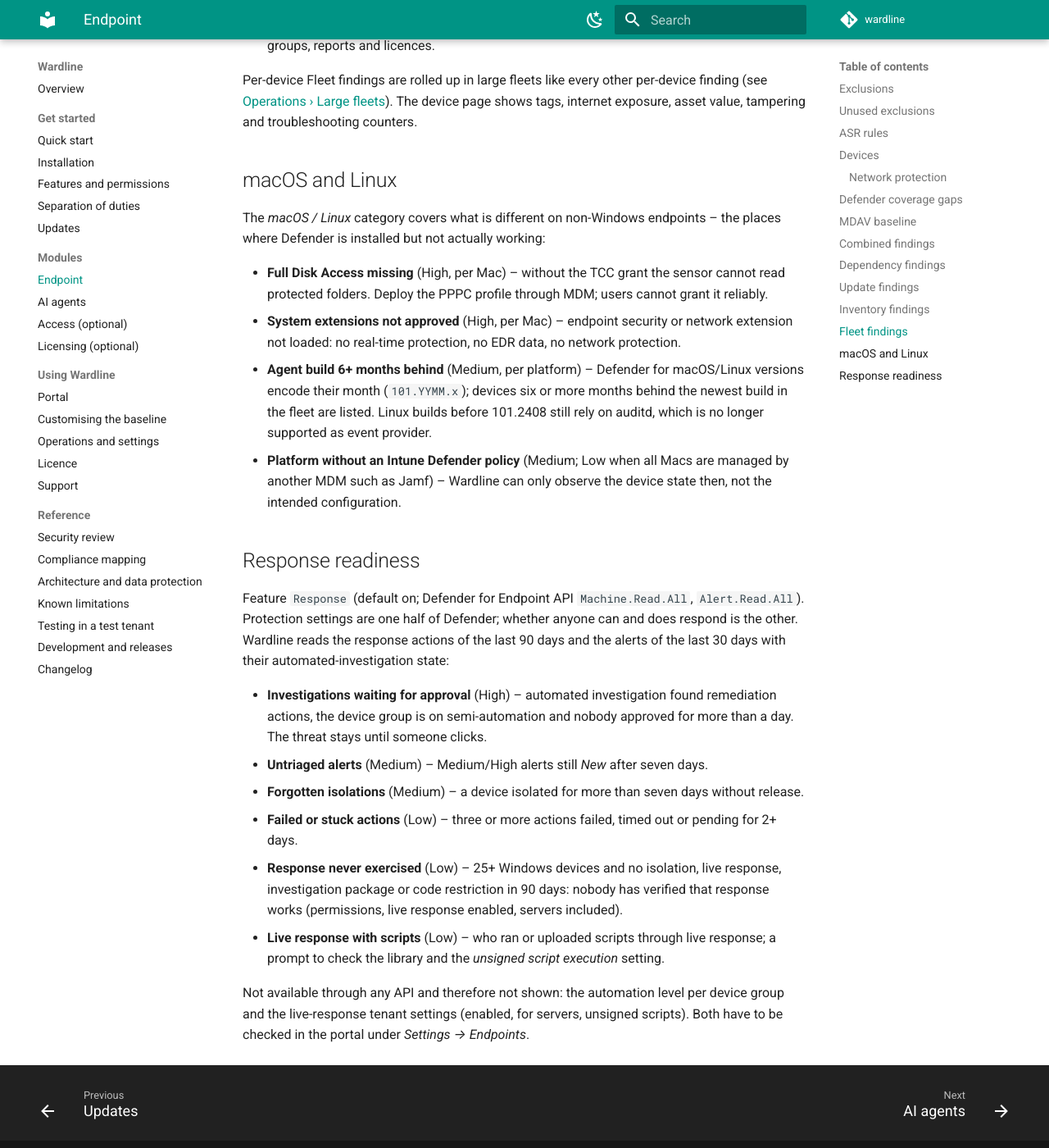
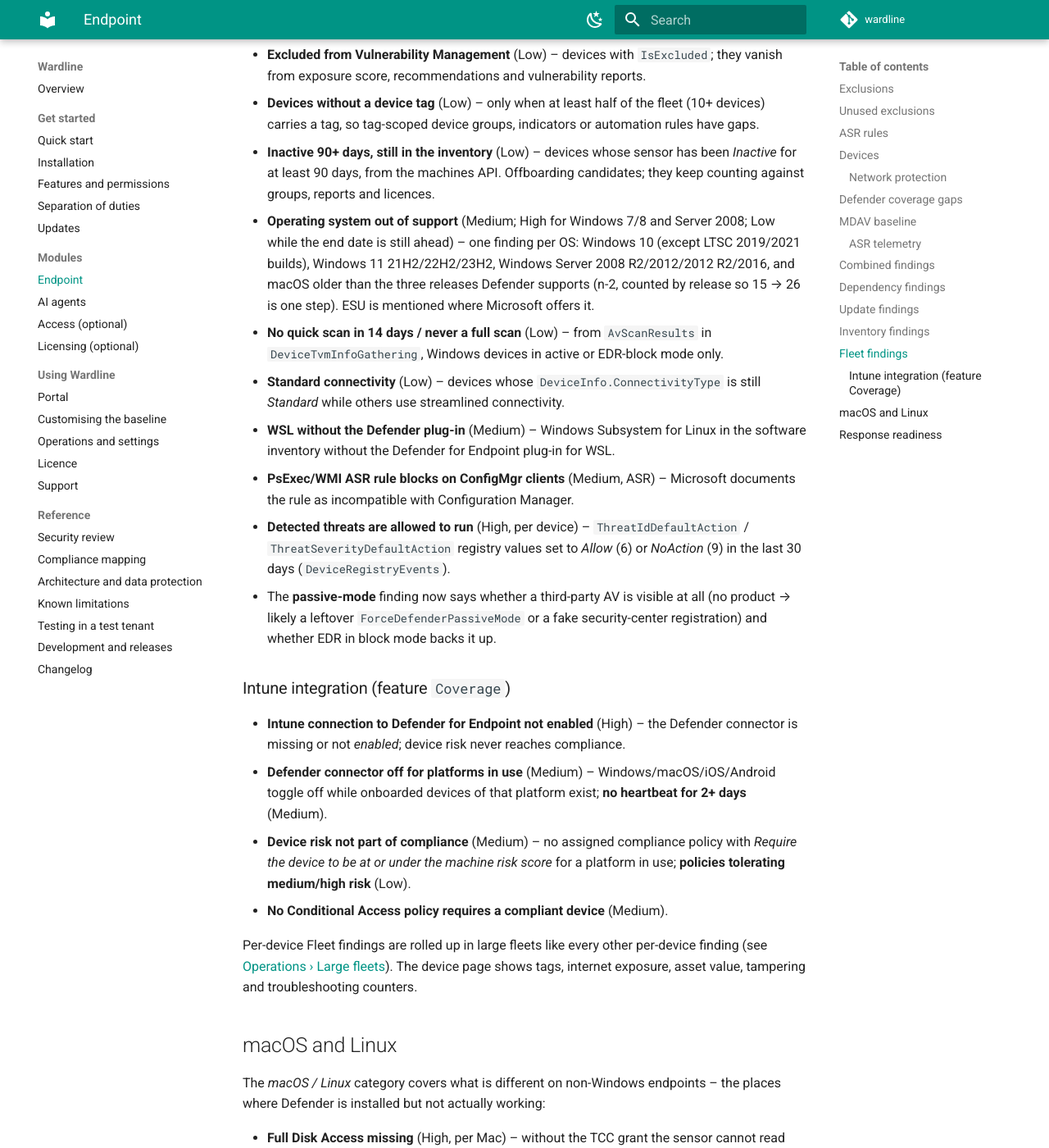
Before and after one commit to dominikhoefling/gapsio, an MkDocs documentation site: the page built from docs/modules/endpoint.md, in a window 1280 px wide and 1400 px high, scrolled down 4820 px. Shown: the whole window at 82% size. Built offline with MkDocs 1.6.1 and Material for MkDocs 9.7.7, drawn with Linux system fonts in a browser that asks for light colours; comment, search, counter and statistics services are not loaded; some of the changed text lies outside the part shown.

Commit message:
Baseline 2026.10.31, device hygiene, Intune integration, API apps and audit log
- Baseline: 21 new Windows checks (threat default actions, brute-force and
  remote encryption protection, network protection parsing, on-access/archive
  scanning, block at first sight, SmartScreen, CFA …); new flag weakeningOnly
  (status Default) and expect op notmatch
- Hygiene findings: OS end of support, scan age (AvScanResults), standard vs.
  streamlined connectivity, WSL without plug-in, PsExec/WMI ASR rule on
  ConfigMgr clients, threat actions Allow/NoAction in the registry
- ASR telemetry per rule (30 days); "ready for block mode" when audit saw nothing
- Passive-mode finding explains missing third-party AV / EDR in block mode
- Coverage: Intune Defender connector, device risk in compliance, CA requiring
  compliant devices (DeviceManagementServiceConfig.Read.All, Policy.Read.All)
- Access: API apps with Defender permissions (credentials, owners), role groups
  without access review, PIM for Groups activation rules
  (AccessReview.Read.All, RoleManagementPolicy.Read.AzureADGroup)
- New optional feature Audit: unified audit log via Graph audit log query API
  (AuditLogsQuery.Read.All)
- Licensing: SKUs shown by product name (Defender for Endpoint P1/P2 …)
- Docs, permissions.json, tests

```diff
--- a/docs/modules/endpoint.md
+++ b/docs/modules/endpoint.md
@@ -57,6 +57,12 @@ The **Coverage gaps** tab lists devices Defender does not (fully) protect:
 Windows, macOS and Linux checks on three levels: target · configured in Intune · effective on the device (tamper
 protection, running mode, real-time, cloud, behaviour and PUA protection, sensor communication). Linux: local weakening
 via `mdatp config …` and changes to `mdatp_managed.json` outside of Defender. See [customising the baseline](../baseline.md).
+
+### ASR telemetry
+
+`DeviceEvents` action types `Asr…Audited` / `Asr…Blocked` (30 days) are counted per rule with the top five
+triggering processes. A rule that is still in audit mode and produced **no audit event** is reported as
+*ASR rule ready for block mode*; otherwise the finding lists the processes to review before switching.
 
 ## Combined findings
 
@@ -140,6 +146,33 @@ documented `DeviceInfo` columns (`IsInternetFacing`, `ExposureLevel`, `AssetValu
 - **Inactive 90+ days, still in the inventory** (Low) – devices whose sensor has been *Inactive* for at least
   90 days, from the machines API. Offboarding candidates; they keep counting against groups, reports and licences.
 
+- **Operating system out of support** (Medium; High for Windows 7/8 and Server 2008; Low while the end date is still
+  ahead) – one finding per OS: Windows 10 (except LTSC 2019/2021 builds), Windows 11 21H2/22H2/23H2, Windows Server
+  2008 R2/2012/2012 R2/2016, and macOS older than the three releases Defender supports (n-2, counted by release so
+  15 → 26 is one step). ESU is mentioned where Microsoft offers it.
+- **No quick scan in 14 days / never a full scan** (Low) – from `AvScanResults` in `DeviceTvmInfoGathering`, Windows
+  devices in active or EDR-block mode only.
+- **Standard connectivity** (Low) – devices whose `DeviceInfo.ConnectivityType` is still *Standard* while others use
+  streamlined connectivity.
+- **WSL without the Defender plug-in** (Medium) – Windows Subsystem for Linux in the software inventory without the
+  Defender for Endpoint plug-in for WSL.
+- **PsExec/WMI ASR rule blocks on ConfigMgr clients** (Medium, ASR) – Microsoft documents the rule as incompatible with
+  Configuration Manager.
+- **Detected threats are allowed to run** (High, per device) – `ThreatIdDefaultAction` / `ThreatSeverityDefaultAction`
+  registry values set to *Allow* (6) or *NoAction* (9) in the last 30 days (`DeviceRegistryEvents`).
+- The **passive-mode** finding now says whether a third-party AV is visible at all (no product → likely a leftover
+  `ForceDefenderPassiveMode` or a fake security-center registration) and whether EDR in block mode backs it up.
+
+### Intune integration (feature `Coverage`)
+
+- **Intune connection to Defender for Endpoint not enabled** (High) – the Defender connector is missing or not
+  *enabled*; device risk never reaches compliance.
+- **Defender connector off for platforms in use** (Medium) – Windows/macOS/iOS/Android toggle off while onboarded
+  devices of that platform exist; **no heartbeat for 2+ days** (Medium).
+- **Device risk not part of compliance** (Medium) – no assigned compliance policy with *Require the device to be at or
+  under the machine risk score* for a platform in use; **policies tolerating medium/high risk** (Low).
+- **No Conditional Access policy requires a compliant device** (Medium).
+
 Per-device Fleet findings are rolled up in large fleets like every other per-device finding (see
 [Operations › Large fleets](../operations.md#large-fleets)). The device page shows tags, internet exposure,
 asset value, tampering and troubleshooting counters.
```
Also changed, not shown: CHANGELOG.md (+23 -0 lines), docs/baseline.md (+2 -1 lines), docs/limitations.md (+5 -0 lines), docs/modules/access.md (+12 -1 lines), docs/permissions.md (+3 -2 lines), 10 other files.
